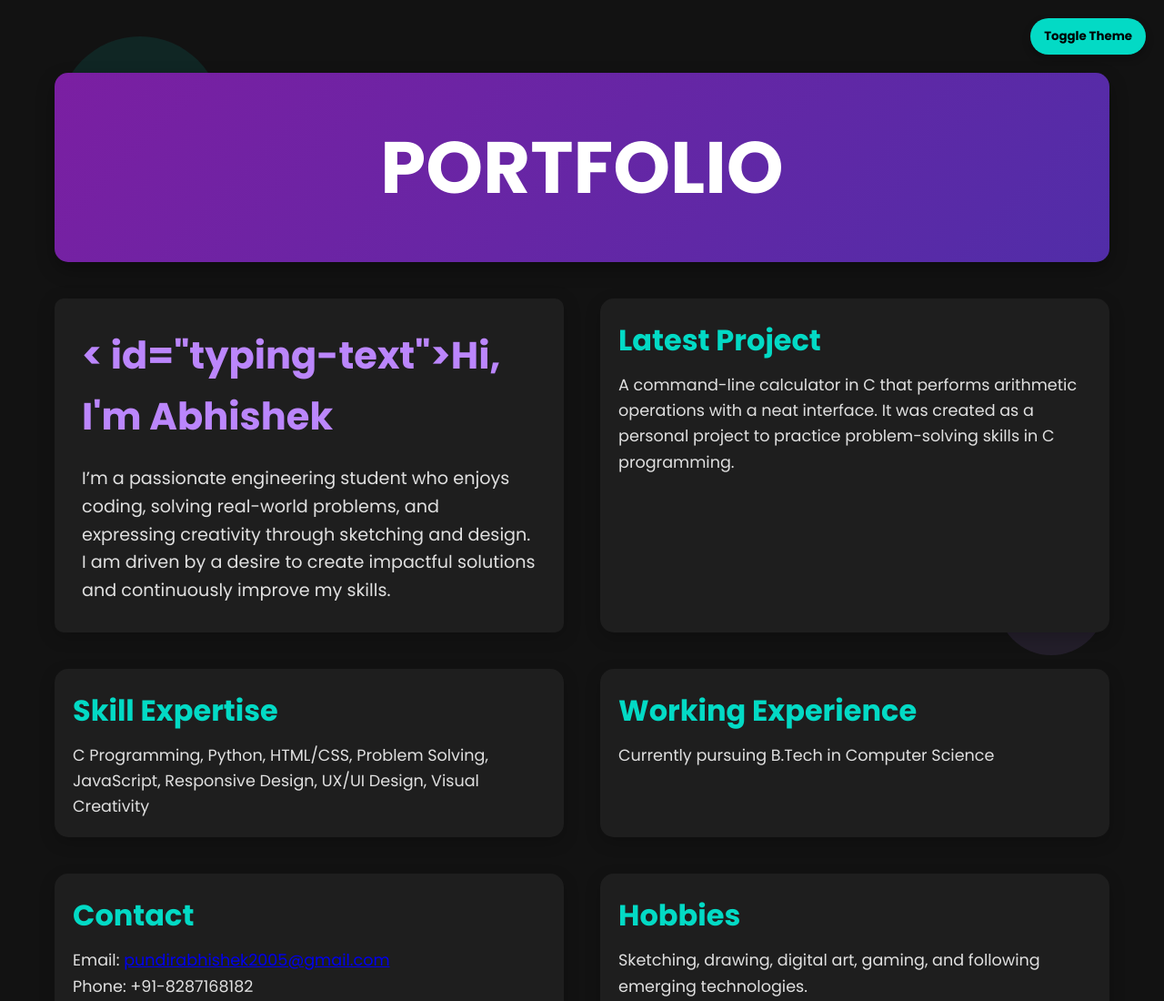
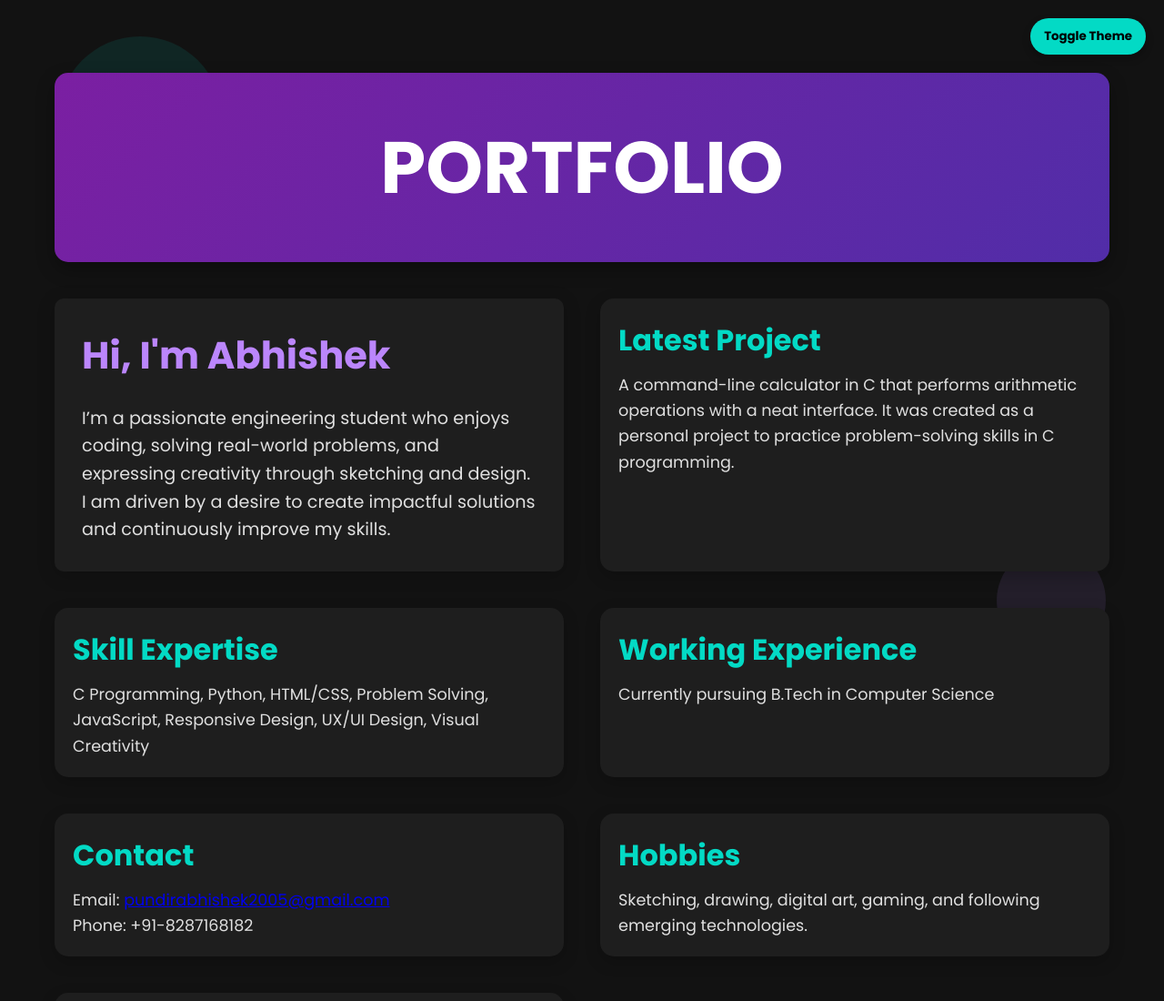
Before and after one commit to abhishekpundir1922/PORTFOLIO, a plain HTML site: page index.html in a window 1280 px wide. Shown: the top 1100 px of the page at 91% size. Drawn offline with Linux system fonts and the light colour scheme.

Commit message:
Update index.html

```diff
--- a/index.html
+++ b/index.html
@@ -207,7 +207,7 @@
     </div>
 
     <div class="intro">
-      <h2>< id="typing-text">Hi, I'm Abhishek</h2>
+      <h2>Hi, I'm Abhishek</h2>
       <p>I’m a passionate engineering student who enjoys coding, solving real-world problems, and expressing creativity through sketching and design. I am driven by a desire to create impactful solutions and continuously improve my skills.</p>
     </div>
 
```
